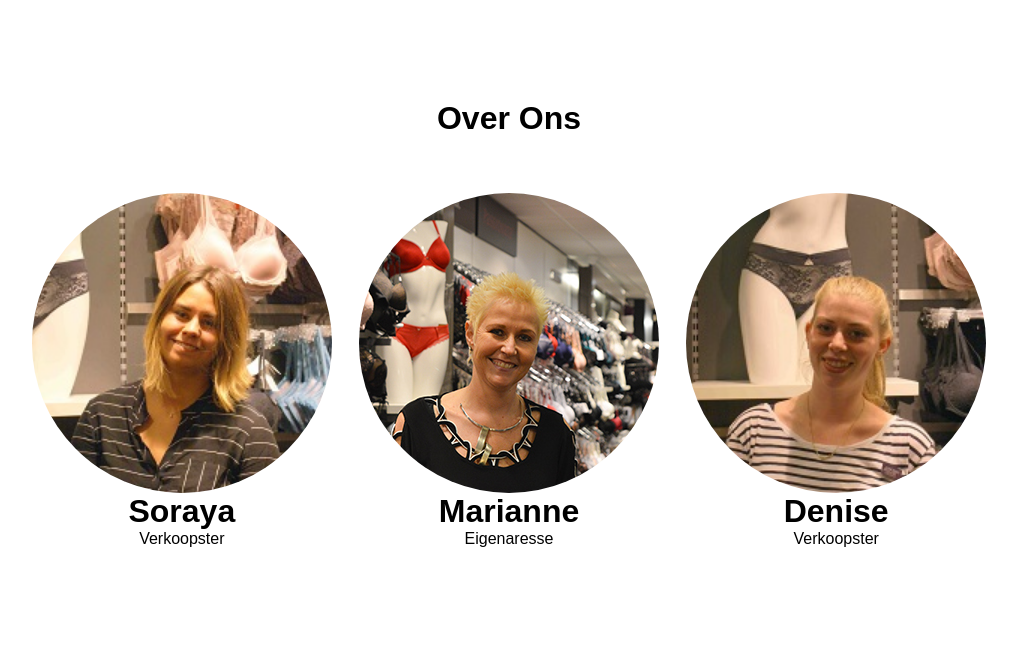
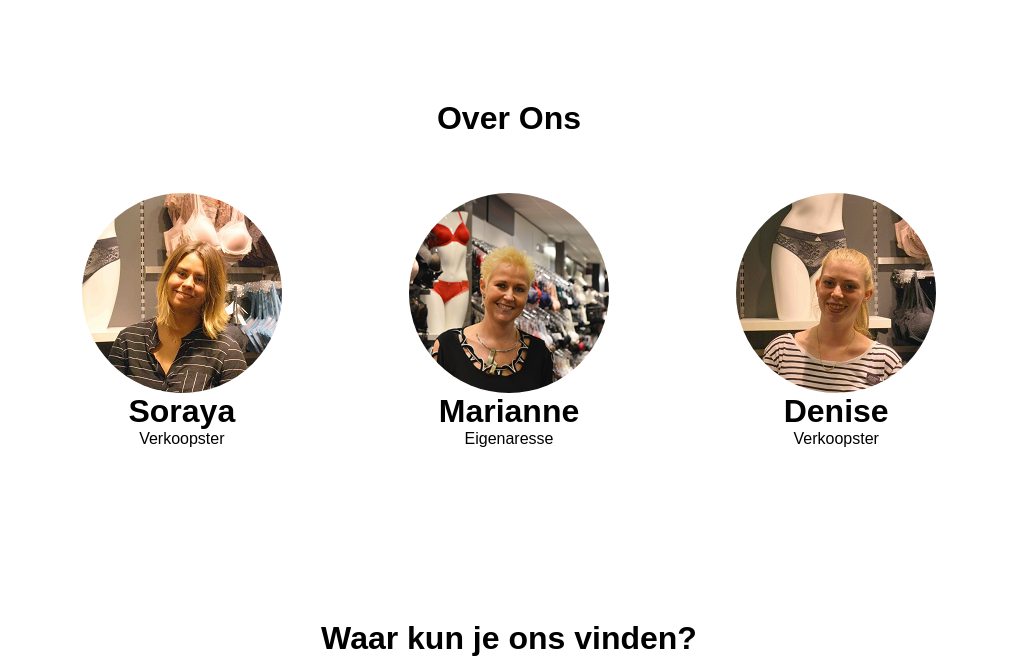
Before and after one commit to wouter141/FRESH-DEV-M-N-Bodyfashion, a PHP site: page /Site/OverOns.php in a window 1280 px wide. Shown: the part 51-713 px from the top of the page, without its empty margins (131-1148 px from the left). Run offline with PHP 8.4, Linux system fonts and the light colour scheme.

Commit message:
Backup voor als er iets misgaat

```diff
--- a/Site/components/css/contentAboutUs.css
+++ b/Site/components/css/contentAboutUs.css
@@ -25,8 +25,8 @@
 }
 
 .Foto{
-  height: 300px;
-  width: 300px;
+  height: 200px;
+  width: 200px;
   border-radius: 50%;
   background-size: cover;
   background-position: center center;
--- a/Site/components/javascript/index.js
+++ b/Site/components/javascript/index.js
@@ -1,5 +1,5 @@
 $(function(){
-  if (screen.width >= 767) {
+  if (screen.width >= 768) {
     $(window).scroll(function() {
        if($(window).scrollTop() >= 100) {
          $('nav').addClass('scrolled');
@@ -11,5 +11,6 @@ $(function(){
   }
   else {
     alert("Kleiner dan 767px");
+    $('nav').removeClass('scrolled');
   }
 });
```
Also changed, not shown: Site/components/css/nav.css (+0 -10 lines).
